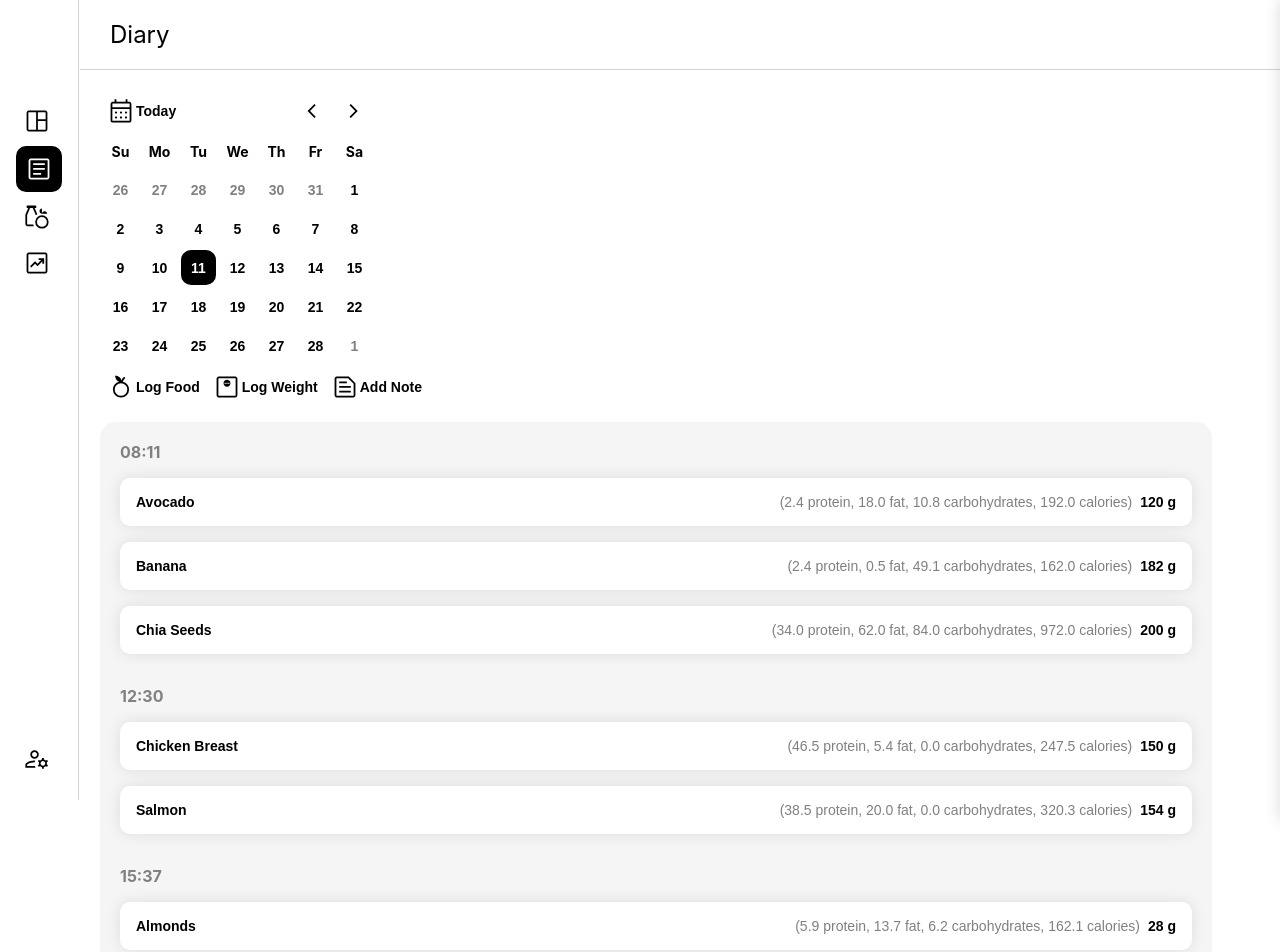
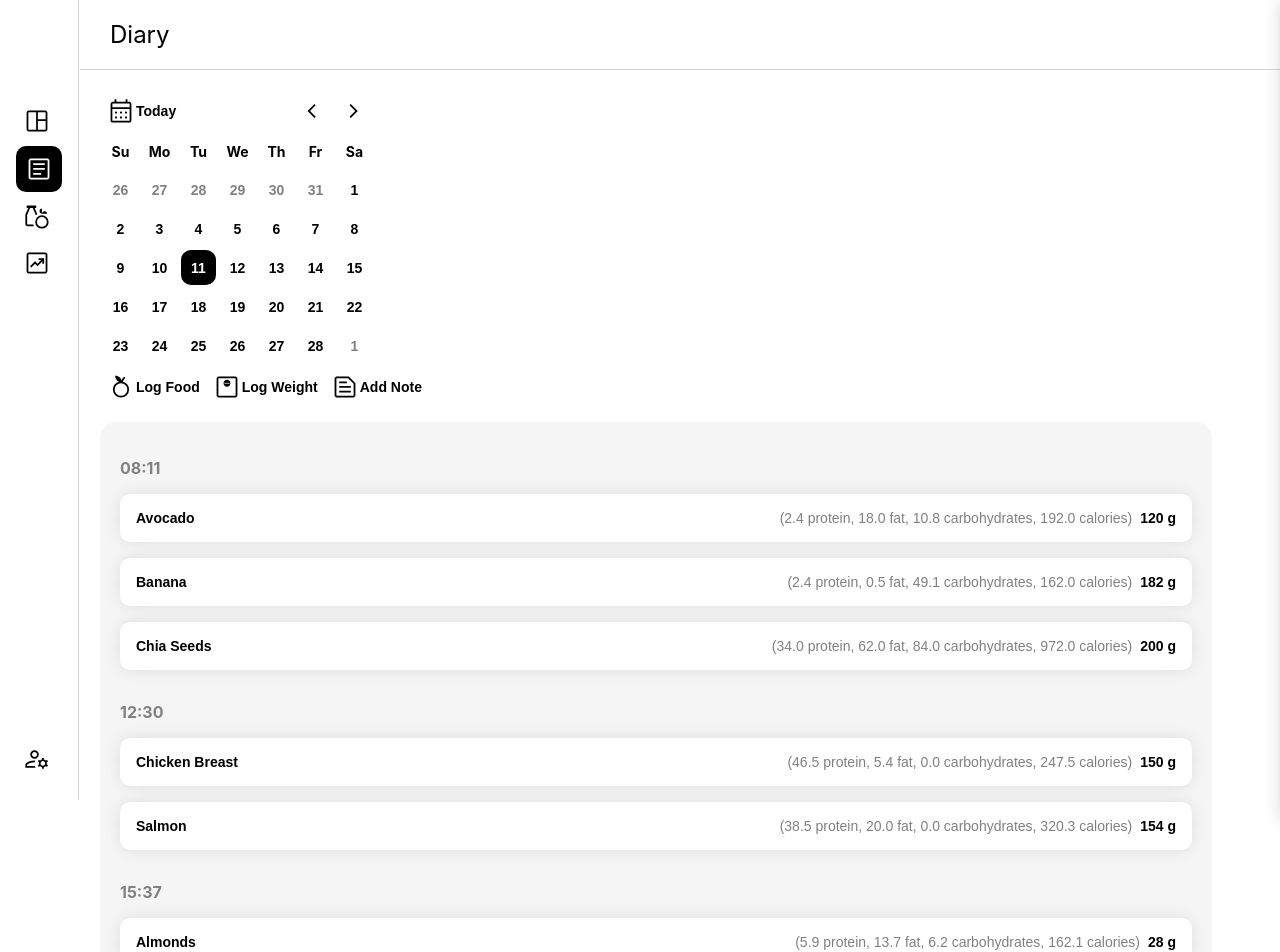
Before and after one commit to dragoispas/makro-evolved, a React (Create React App) app: page /Diary in a window 1280 px wide. Shown: the top 952 px of the page. Built offline with nearby package versions, Linux system fonts and the light colour scheme.

Commit message:
Fixed diary

```diff
--- a/src/Components/Drawer/AddNote.tsx
+++ b/src/Components/Drawer/AddNote.tsx
@@ -9,7 +9,7 @@ import { ReactComponent as DeleteIcon } from "../../icons/delete.svg";
 interface Props {
     noteEntry: NoteEntry;
     noteEntries: NoteEntry[];
-    setNoteEntries: (noteEntries: NoteEntry[]) => void;
+    setNoteEntries: React.Dispatch<React.SetStateAction<NoteEntry[]>>;
     closeDrawer: () => void;
 }
 
@@ -29,7 +29,7 @@ const AddNote = ({ noteEntries, noteEntry, setNoteEntries, closeDrawer }: Props)
                 title: currentNote.title,
                 content: currentNote.content
             }
-            setNoteEntries([...noteEntries, newNoteEntry])
+            setNoteEntries(prev => [...prev, newNoteEntry])
         } else {
             const updatedNoteEntries = noteEntries.map(noteEntry => currentNote.id === noteEntry.id ? { ...noteEntry, title: currentNote.title || "Note", content: currentNote.content } : noteEntry)
             setNoteEntries(updatedNoteEntries);
--- a/src/Components/Drawer/DrawerContent.tsx
+++ b/src/Components/Drawer/DrawerContent.tsx
@@ -12,10 +12,10 @@ interface Props {
     setSelectedProduct: (product: Product | null) => void;
     noteEntry: NoteEntry;
     noteEntries: NoteEntry[];
-    setNoteEntries: (noteEntries: NoteEntry[]) => void;
+    setNoteEntries: React.Dispatch<React.SetStateAction<NoteEntry[]>>;
     foodEntries: FoodEntry[];
     selectedFoodEntry: FoodEntry | null;
-    setFoodEntries: (foodEntries: FoodEntry[]) => void;
+    setFoodEntries: React.Dispatch<React.SetStateAction<FoodEntry[]>>;
 
 }
 
--- a/src/Components/Drawer/FoodForm.tsx
+++ b/src/Components/Drawer/FoodForm.tsx
@@ -33,7 +33,7 @@ interface Props {
     product: Product | null;
     discardProduct: () => void;
     foodEntries: FoodEntry[];
-    setFoodEntries: (foodEntries: FoodEntry[]) => void;
+    setFoodEntries: React.Dispatch<React.SetStateAction<FoodEntry[]>>;
 }
 
 const FoodForm = ({ product, discardProduct, foodEntries, setFoodEntries }: Props) => {
@@ -46,7 +46,10 @@ const FoodForm = ({ product, discardProduct, foodEntries, setFoodEntries }: Prop
 
     const addToDiary = () => {
         if (product && quantity) {
-            setFoodEntries([...foodEntries, { id: foodEntries.length + 1, product: product, quantity: quantity, time: timestamp }])
+            const newFoodEntry: FoodEntry = { id: foodEntries.length + 1, product: product, quantity: quantity, time: timestamp }
+            setFoodEntries(prev => [...prev, newFoodEntry])
+            console.log("asd")
+            console.log(foodEntries)
         }
     }
 
--- a/src/Components/Drawer/LogFood.tsx
+++ b/src/Components/Drawer/LogFood.tsx
@@ -7,7 +7,7 @@ interface Props {
     selectedProduct: Product | null;
     setSelectedProduct: (product: Product | null) => void;
     foodEntries: FoodEntry[];
-    setFoodEntries: (foodEntries: FoodEntry[]) => void;
+    setFoodEntries: React.Dispatch<React.SetStateAction<FoodEntry[]>>;
 }
 
 const LogFood = ({ selectedProduct, setSelectedProduct, foodEntries, setFoodEntries }: Props) => {
--- a/src/Components/Drawer/useFoodEntryForm.ts
+++ b/src/Components/Drawer/useFoodEntryForm.ts
@@ -18,7 +18,7 @@ const useFoodEntryForm = () => {
         const updatedDate = set(currentDate, { hours, minutes, seconds: 0 });
 
         // Store as "YYYY-MM-DDTHH:mm:ssZ"
-        setTimestamp(format(updatedDate, "yyyy-MM-dd'T'HH:mm:ssX"));
+        setTimestamp(format(updatedDate, "yyyy-MM-dd'T'HH:mm:ssxxx"));
     };
 
 
--- a/src/Components/FoodDiary.tsx
+++ b/src/Components/FoodDiary.tsx
@@ -1,8 +1,8 @@
 import styled from "styled-components";
 import { FlexBox, Paper, Interactable, Typography, PaperHeader } from "../styledComponents"
-import { differenceInMinutes, format, isSameHour, parseISO } from "date-fns"
+import { differenceInMinutes, format, isSameHour, parseISO, startOfDay } from "date-fns"
 import { FoodEntry } from "../types";
-import { useEffect, useMemo } from "react";
+import { useCallback, useEffect, useMemo } from "react";
 
 const FoodDiaryContainer = styled(Paper)`
     flex-direction: column;
@@ -17,19 +17,17 @@ interface Props {
 
 const FoodDiary = ({ foodEntries, onClickFoodEntry }: Props) => {
 
+    const getGroupedItems = useCallback(() => {
+
         let groupedItems: JSX.Element[] = [];
-    let lastTime: Date | null = null;
+        let lastTime: Date = startOfDay(new Date());
 
-    const sortedEntries = useMemo(() => {
-        return [...foodEntries]
-            .map(entry => ({
+        const sortedEntries = [...foodEntries].map(entry => ({
             ...entry,
             parsedTime: parseISO(entry.time).getTime()
-            }))
-            .sort((a, b) => a.parsedTime - b.parsedTime);
-    }, [foodEntries]);
+        })).sort((a, b) => a.parsedTime - b.parsedTime)
 
-    sortedEntries.forEach((item, index) => { //NOT WORKING PROPERLY
+        sortedEntries.forEach((item, index) => {
             const itemTime = new Date(item.time);
 
             if (lastTime && differenceInMinutes(itemTime, lastTime) > 30) {
@@ -37,15 +35,19 @@ const FoodDiary = ({ foodEntries, onClickFoodEntry }: Props) => {
                     <div></div>
                 )
             }
+            if (differenceInMinutes(itemTime, lastTime) > 30) {
+                const timeHeader = format(itemTime, "HH:mm")
 
-        if (!lastTime || differenceInMinutes(itemTime, lastTime) > 30) {
-            lastTime = itemTime;
+
                 groupedItems.push(
                     <PaperHeader key={`time-${index}`} >
-                    {format(itemTime, "HH:mm")}
+                        {timeHeader}
                     </PaperHeader>
                 );
+
+                lastTime = itemTime;
             }
+
 
             const getMakros = () => {
                 return `(${(item.product.macronutrients.protein * item.quantity / 100).toFixed(1)} protein, ${(item.product.macronutrients.fat * item.quantity / 100).toFixed(1)} fat, ${(item.product.macronutrients.carbohydrates * item.quantity / 100).toFixed(1)} carbohydrates, ${(item.product.calories * item.quantity / 100).toFixed(1)} calories)`
@@ -63,10 +65,12 @@ const FoodDiary = ({ foodEntries, onClickFoodEntry }: Props) => {
                 </Interactable>
             );
         });
+        return groupedItems;
+    }, [foodEntries])
 
     return (
         <FoodDiaryContainer gap="l">
-            {groupedItems}
+            {getGroupedItems()}
         </FoodDiaryContainer>
     );
 };
--- a/src/mockData.ts
+++ b/src/mockData.ts
@@ -1,4 +1,5 @@
 import { FoodEntry, NoteEntry, Product } from "./types";
+import { format, parseISO, set } from "date-fns";
 
 export const mockProducts: Product[] = [
     { name: "Chicken Breast", calories: 165, macronutrients: { protein: 31, fat: 3.6, carbohydrates: 0 } },
@@ -73,6 +74,7 @@ I swear I bought them yesterday and now they're almost overripe...`
     }
 ];
 
+const today = new Date();
 
 export const mockFoodEntries: FoodEntry[] = [
     {
@@ -123,4 +125,15 @@ export const mockFoodEntries: FoodEntry[] = [
         quantity: 50,
         time: "2025-02-17T19:02:00Z"
     }
-];
+].map(entry => {
+    const originalTime = parseISO(entry.time);
+
+    // Set today's date while keeping the original time
+    const updatedTime = set(originalTime, {
+        year: today.getFullYear(),
+        month: today.getMonth(),
+        date: today.getDate()
+    });
+
+    return { ...entry, time: format(updatedTime, "yyyy-MM-dd'T'HH:mm:ssXXX") };
+});
```
Lines whose indentation alone changed are shown as unchanged.
